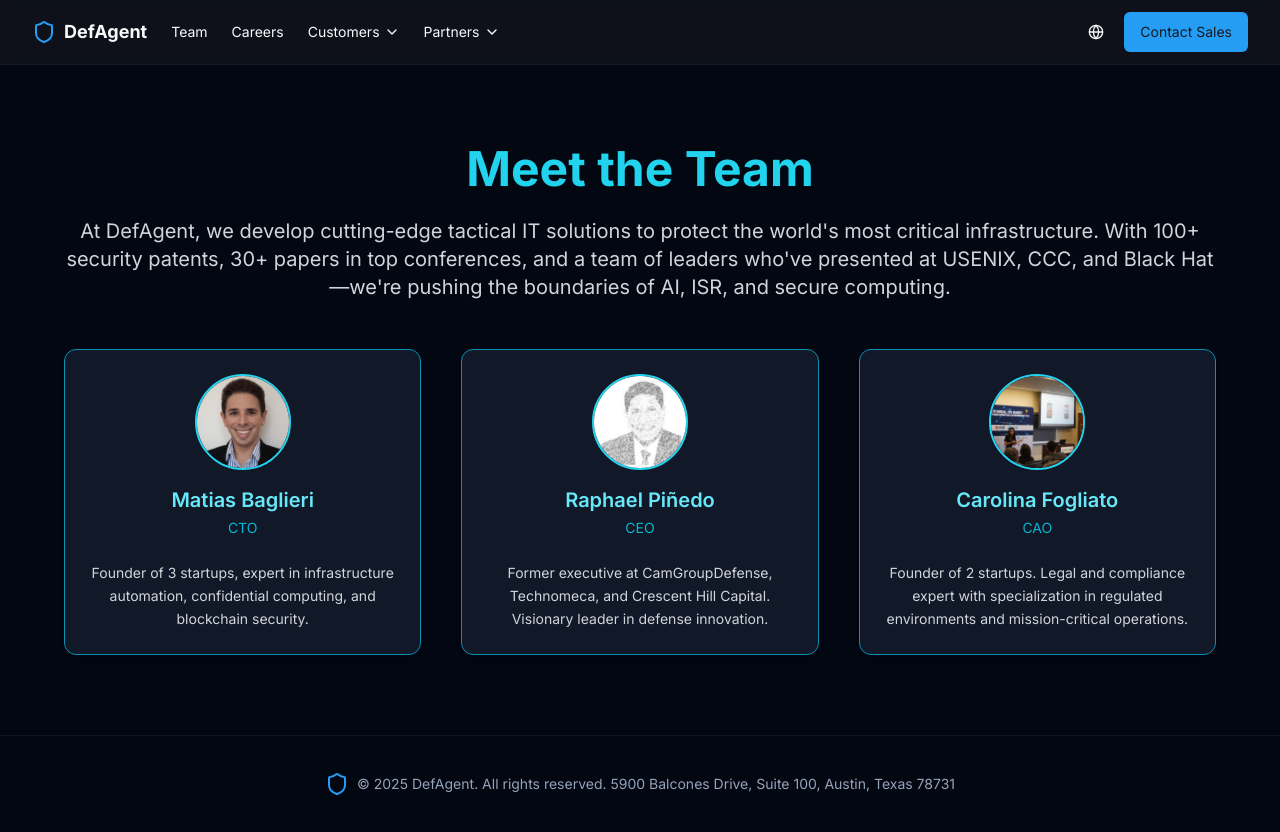
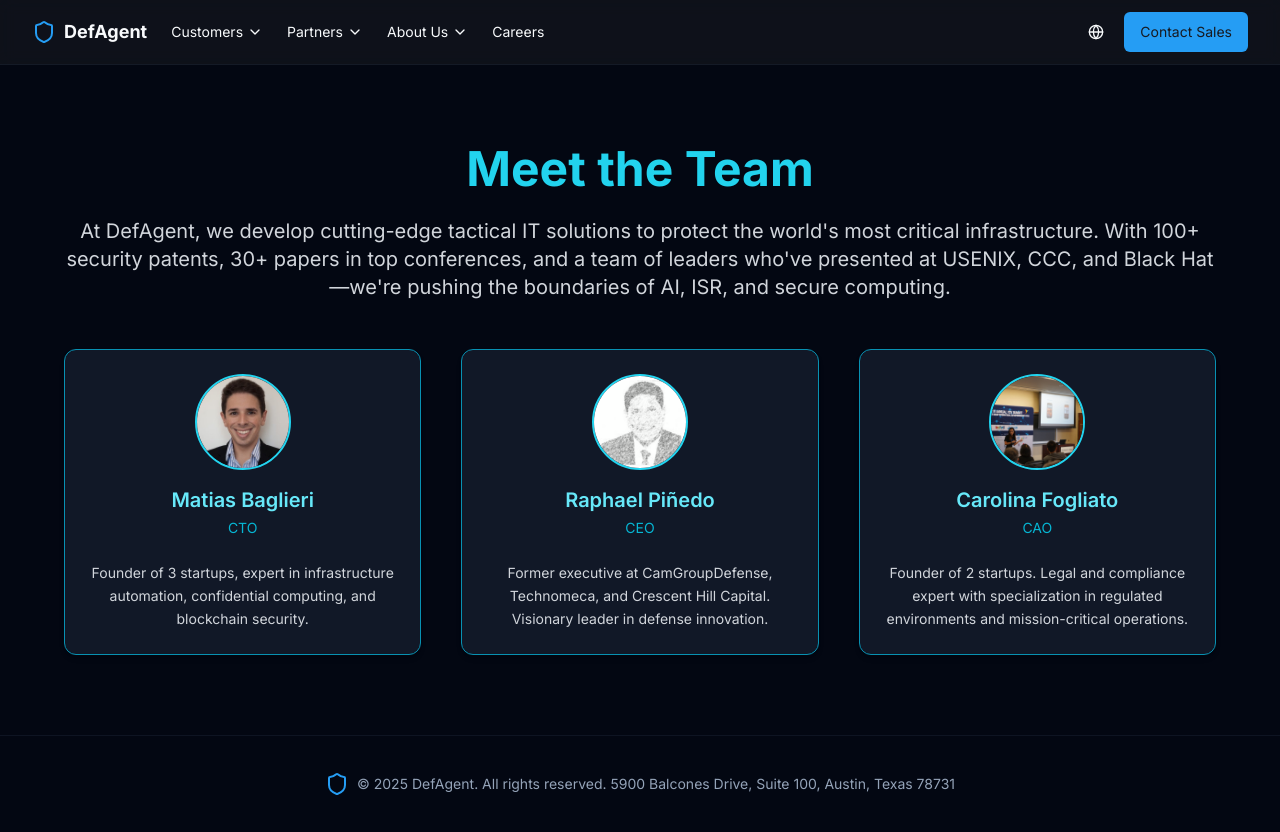
Before and after one commit to matiasbaglieri/defagent-frontend, a React (Vite) app: page /team in a window 1280 px wide. Built offline with nearby package versions, Linux system fonts and the light colour scheme.

Commit message:
fix header

```diff
--- a/src/components/landing/Header.tsx
+++ b/src/components/landing/Header.tsx
@@ -15,7 +15,6 @@ export const Header = () => {
   const location = useLocation();
 
   const navLinks = [
-    { id: "team", label: t("navTeam"), href: "/team" },
     { id: "careers", label: t("navCareers"), href: "/careers" },
   ];
 
@@ -27,15 +26,8 @@ export const Header = () => {
           <span className="font-bold text-lg">DefAgent</span>
         </Link>
         <nav className="hidden md:flex items-center space-x-6 text-sm font-medium">
-          {navLinks.map((link) => (
-            <Link
-              key={link.id}
-              to={link.href}
-              className="transition-colors hover:text-primary"
-            >
-              {link.label}
-            </Link>
-          ))}
+
+
           <DropdownMenu>
             <DropdownMenuTrigger asChild>
               <button className="flex items-center space-x-1 transition-colors hover:text-primary">
@@ -86,6 +78,30 @@ export const Header = () => {
               </DropdownMenuItem>
             </DropdownMenuContent>
           </DropdownMenu>
+          <DropdownMenu>
+            <DropdownMenuTrigger asChild>
+              <button className="flex items-center space-x-1 transition-colors hover:text-primary">
+                <span>{t("navAboutUs")}</span>
+                <ChevronDown className="h-4 w-4" />
+              </button>
+            </DropdownMenuTrigger>
+            <DropdownMenuContent align="start" className="w-48">
+              <DropdownMenuItem asChild>
+                <Link to="/team" className="cursor-pointer">
+                  {t("navTeam")}
+                </Link>
+              </DropdownMenuItem>
+            </DropdownMenuContent>
+          </DropdownMenu>
+          {navLinks.map((link) => (
+            <Link
+              key={link.id}
+              to={link.href}
+              className="transition-colors hover:text-primary"
+            >
+              {link.label}
+            </Link>
+          ))}
         </nav>
         <div className="flex flex-1 items-center justify-end space-x-2">
           <LanguageSwitcher />
--- a/src/locales/en.ts
+++ b/src/locales/en.ts
@@ -4,6 +4,7 @@ export default {
   navSolution: "Solution",
   navWhitepaper: "Whitepaper",
   navSupport: "Support",
+  navAboutUs: "About Us",
   navDemo: "Demo",
   navTeam: "Team",
   navCareers: "Careers",
--- a/src/locales/es.ts
+++ b/src/locales/es.ts
@@ -4,6 +4,7 @@ export default {
   navSolution: "Solución",
   navWhitepaper: "Libro Blanco",
   navSupport: "Soporte",
+  navAboutUs: "Sobre Nosotros",
   navDemo: "Demo",
   navTeam: "Equipo",
   navCareers: "Carreras",
--- a/src/locales/fr.ts
+++ b/src/locales/fr.ts
@@ -4,6 +4,7 @@ export default {
   navSolution: "Solution",
   navWhitepaper: "Livre Blanc",
   navSupport: "Support",
+  navAboutUs: "À Propos de Nous",
   navDemo: "Démo",
   navTeam: "Équipe",
   navCareers: "Carrières",
```
